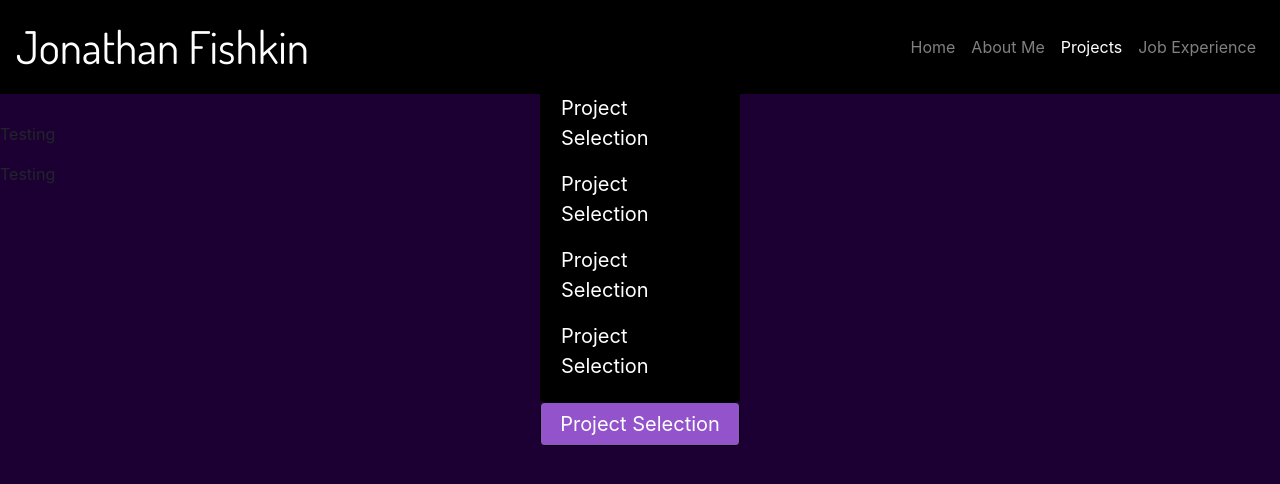
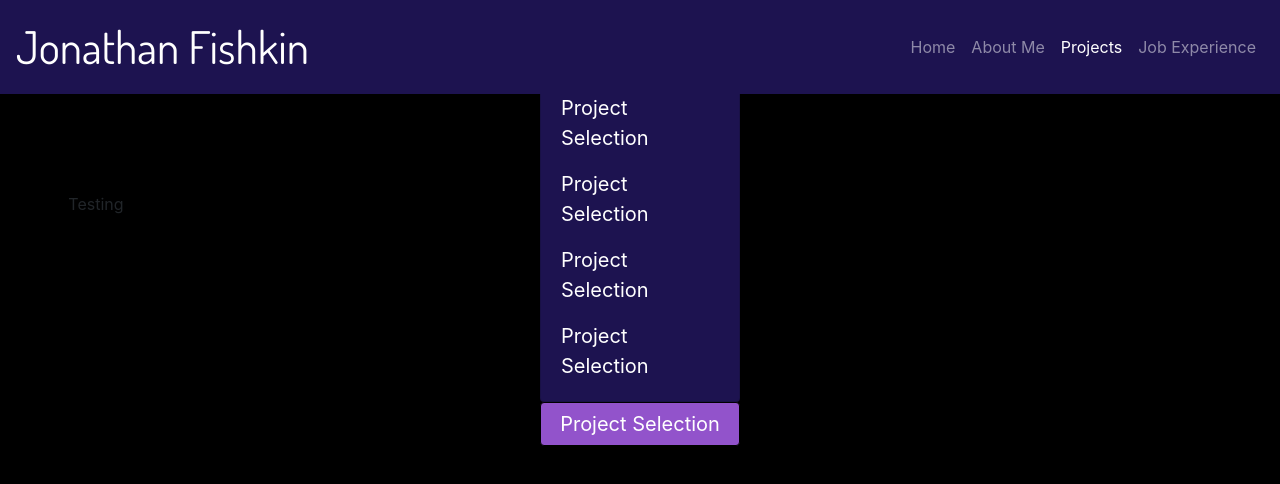
Before and after one commit to TheFish1996/MyPersonalWebsite, a React (Create React App) app in the folder FrontEnd/: page /projectspage in a window 1280 px wide. Both pictures are taken after a click on the button "Project Selection". Shown: the top 484 px of the page. Built offline with nearby package versions, Linux system fonts and the light colour scheme.

Commit message:
updated projects page

```diff
--- a/FrontEnd/src/components/ProjectsPage/Projects.js
+++ b/FrontEnd/src/components/ProjectsPage/Projects.js
@@ -10,7 +10,8 @@ import {
     Card,
     CardBody,
     CardText,
-    Button
+    Button,
+    Jumbotron
   } from 'reactstrap'
 
 function Projects(props){
@@ -31,7 +32,7 @@ function Projects(props){
             <NavBar pageName={"Projects"} classDefinition={"navbar-project"} />
             <div className="projectsPageDropdown">
                 <Collapse style={{marginLeft: "auto", marginRight: "auto", width: "200px"}} isOpen={collapse}>
-                    <Card style={{backgroundColor:"black"}}>
+                    <Card style={{backgroundColor:"#1d1350"}}>
                         <CardBody style={{color: "white", fontSize: "20px"}}>
                             <CardText>Project Selection</CardText>
                             <CardText>Project Selection</CardText>
@@ -40,14 +41,16 @@ function Projects(props){
                         </CardBody>
                     </Card>
                 </Collapse>
-                <Button onClick={toggle} style={collapse == false ? {backgroundColor: "black"} : {backgroundColor: "#9253cb"} } className="projectsPageDropdownButton">Project Selection</Button>
+                <Button onClick={toggle} style={collapse == false ? {backgroundColor: "#1d1350"} : {backgroundColor: "#9253cb"} } className="projectsPageDropdownButton">Project Selection</Button>
             </div>
             <Container fluid className="projectsPage">
-                <Row style={{paddingTop: "50px"}}>
-                    <p>Testing</p>
-                </Row>
-                <Row>
-                    <p>Testing</p>
+                <Row >
+                    <Col sm="3" xl="4" className="projectsPageDescription">
+                        <p>Testing</p>
+                    </Col>
+                    <Col xl="6" className="projectsPageDescription">
+                        <p>Testing</p>
+                    </Col>
                 </Row>
             </Container>
         </div>
--- a/FrontEnd/src/styles/AboutMe.css
+++ b/FrontEnd/src/styles/AboutMe.css
@@ -1,5 +1,5 @@
 .navbar-test {
-  background-color:#1C0034;
+  background-color:#1d1350;
 
 }
 .aboutMePage{
--- a/FrontEnd/src/styles/Projects.css
+++ b/FrontEnd/src/styles/Projects.css
@@ -1,5 +1,5 @@
 .navbar-project {
-    background-color:black;
+    background-color:#1d1350
 
 }
 
@@ -7,7 +7,7 @@
     height: 100vh;
     margin-top: 9vh;
     z-index: 1;
-    background-color: #1C0034;
+    background-color: black;
 }
 
 .projectsPageDropdown{
@@ -45,23 +45,11 @@
     padding-top: 10vh;
 }
 
-.projectsBeginningValues{
-    display: flex;
-    justify-content: center;
-    margin-top: 9vh;
-    padding-top: 1vh;
-    background-color:black;
-    color: white;
-    border-bottom: 3px solid  #9253cb;
+.projectsPageDescription{
+    margin-top: 15vh;
+    height: 50vh;
+    background-size: cover;
+    overflow-y:auto;
+    margin-left: auto;
+    margin-right: auto;
 }
-
-.projectsBeginningValues p {
-    border-left: 3px solid  #9253cb;
-    font-size: 20px;
-    cursor: pointer;
-
-}
-
-.projectsBeginningValues p {
-    padding-left: 10px;
-}
```
